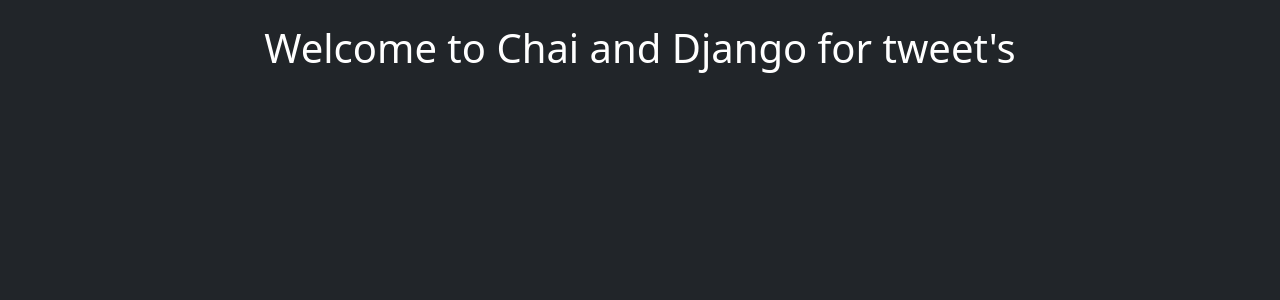
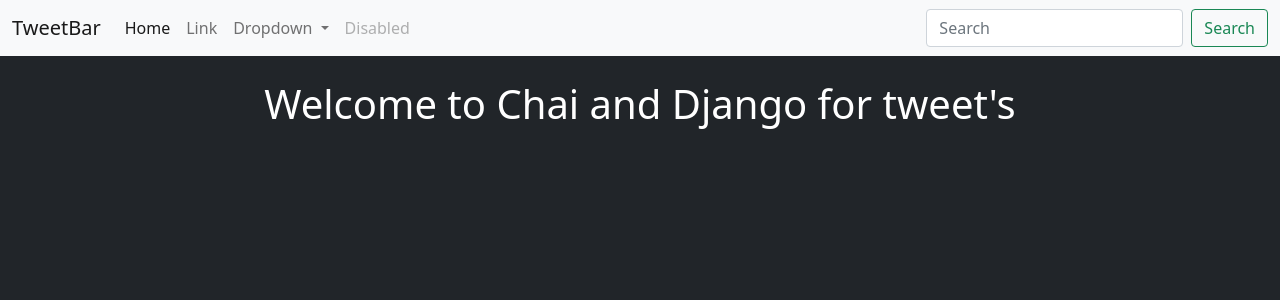
Before and after one commit to mohammed-7/Django_project, a Django app: page /tweet/ in a window 1280 px wide. Shown: the top 300 px of the page. Run offline with Django 5.2, Linux system fonts and the light colour scheme.

Commit message:
added navbar from bootstrap

```diff
--- a/chaiheadq/templates/layout.html
+++ b/chaiheadq/templates/layout.html
@@ -11,6 +11,42 @@
     </title>
 </head>
 <body class="bg-dark">
+    <nav class="navbar navbar-expand-lg navbar-light bg-light">
+        <div class="container-fluid">
+          <a class="navbar-brand" href="#">TweetBar</a>
+          <button class="navbar-toggler" type="button" data-bs-toggle="collapse" data-bs-target="#navbarSupportedContent" aria-controls="navbarSupportedContent" aria-expanded="false" aria-label="Toggle navigation">
+            <span class="navbar-toggler-icon"></span>
+          </button>
+          <div class="collapse navbar-collapse" id="navbarSupportedContent">
+            <ul class="navbar-nav me-auto mb-2 mb-lg-0">
+              <li class="nav-item">
+                <a class="nav-link active" aria-current="page" href="#">Home</a>
+              </li>
+              <li class="nav-item">
+                <a class="nav-link" href="#">Link</a>
+              </li>
+              <li class="nav-item dropdown">
+                <a class="nav-link dropdown-toggle" href="#" id="navbarDropdown" role="button" data-bs-toggle="dropdown" aria-expanded="false">
+                  Dropdown
+                </a>
+                <ul class="dropdown-menu" aria-labelledby="navbarDropdown">
+                  <li><a class="dropdown-item" href="#">Action</a></li>
+                  <li><a class="dropdown-item" href="#">Another action</a></li>
+                  <li><hr class="dropdown-divider"></li>
+                  <li><a class="dropdown-item" href="#">Something else here</a></li>
+                </ul>
+              </li>
+              <li class="nav-item">
+                <a class="nav-link disabled" href="#" tabindex="-1" aria-disabled="true">Disabled</a>
+              </li>
+            </ul>
+            <form class="d-flex">
+              <input class="form-control me-2" type="search" placeholder="Search" aria-label="Search">
+              <button class="btn btn-outline-success" type="submit">Search</button>
+            </form>
+          </div>
+        </div>
+      </nav>
     <div class="container">
         {% block content %}
 
```
